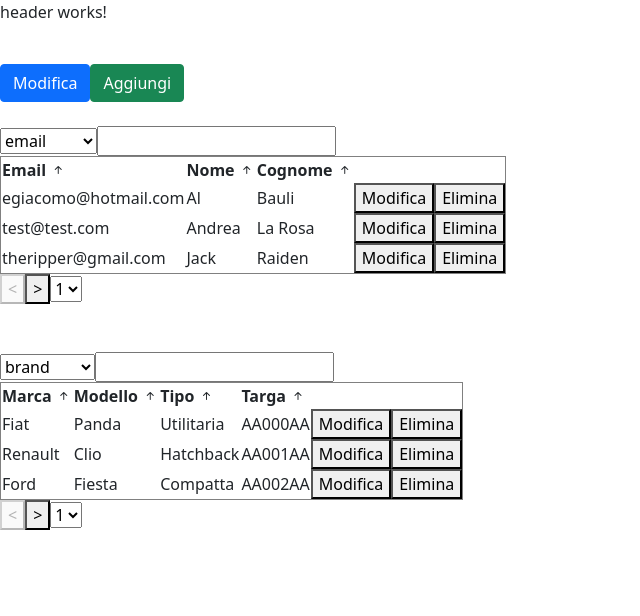
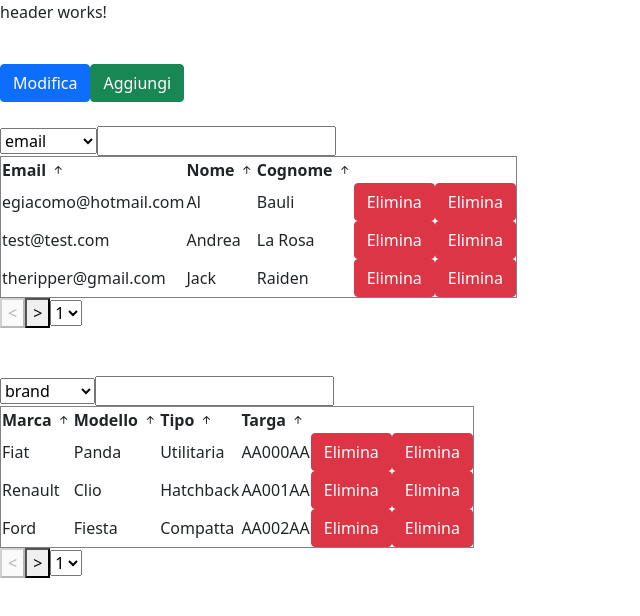
Before and after one commit to Andrea-LaRoss/RentalKarsAngular, an Angular app: page / in a window 1280 px wide. Shown: the top 616 px of the page, without its empty margins (0-640 px from the left). Built offline with nearby package versions, Linux system fonts and the light colour scheme.

Commit message:
Da sistemare

```diff
--- a/src/app/table-template/table-template.component.html
+++ b/src/app/table-template/table-template.component.html
@@ -13,12 +13,11 @@
   <tr *ngFor="let d of data">
     <td *ngFor="let h of tableConfig.headers">{{d[h.key]}}</td>
     <ng-container *ngFor="let action of tableConfig.actions">
-      <button *ngIf="action != tableConfig.actions[0]" (click)="provaEvento(d, action)">{{action}}</button>
+      <app-configurable-button *ngIf="action != tableConfig.actions[0]" [config]="DELETE" (generalEvent)="provaEvento(d, action)"></app-configurable-button>
     </ng-container>
   </tr>
 
 </table>
-<!--<button (click)="provaEvento(d, tableConfig.actions[1])">Prova</button>-->
 <button type="button" [disabled]="page === 0" (click)="prevPage()"> < </button>
 <button type="button" [disabled]="checkEnd(itemsPerPage * page + itemsPerPage)" (click)="nextPage()"> > </button>
 <select #pagination (change)="changePagination(pagination.value)">
--- a/src/app/table-template/table-template.component.ts
+++ b/src/app/table-template/table-template.component.ts
@@ -1,5 +1,6 @@
 import { Component, EventEmitter, Input, OnInit, Output } from '@angular/core';
 import { TableConfig } from "../config/table-config";
+import {ButtonConfig} from "../config/button-config";
 
 @Component({
   selector: 'app-table-template',
@@ -25,6 +26,24 @@ export class TableTemplateComponent implements OnInit {
 
 
   constructor() { }
+
+  EDIT: ButtonConfig = {
+    css: "btn btn-primary",
+    text: "Modifica",
+    type: "button"
+  };
+
+  NEW_ROW: ButtonConfig = {
+    css: "btn btn-success",
+    text: "Aggiungi",
+    type: "button"
+  };
+
+  DELETE: ButtonConfig = {
+    css: "btn btn-danger",
+    text: "Elimina",
+    type: "button"
+  }
 
 
   ngOnInit(): void {
```
